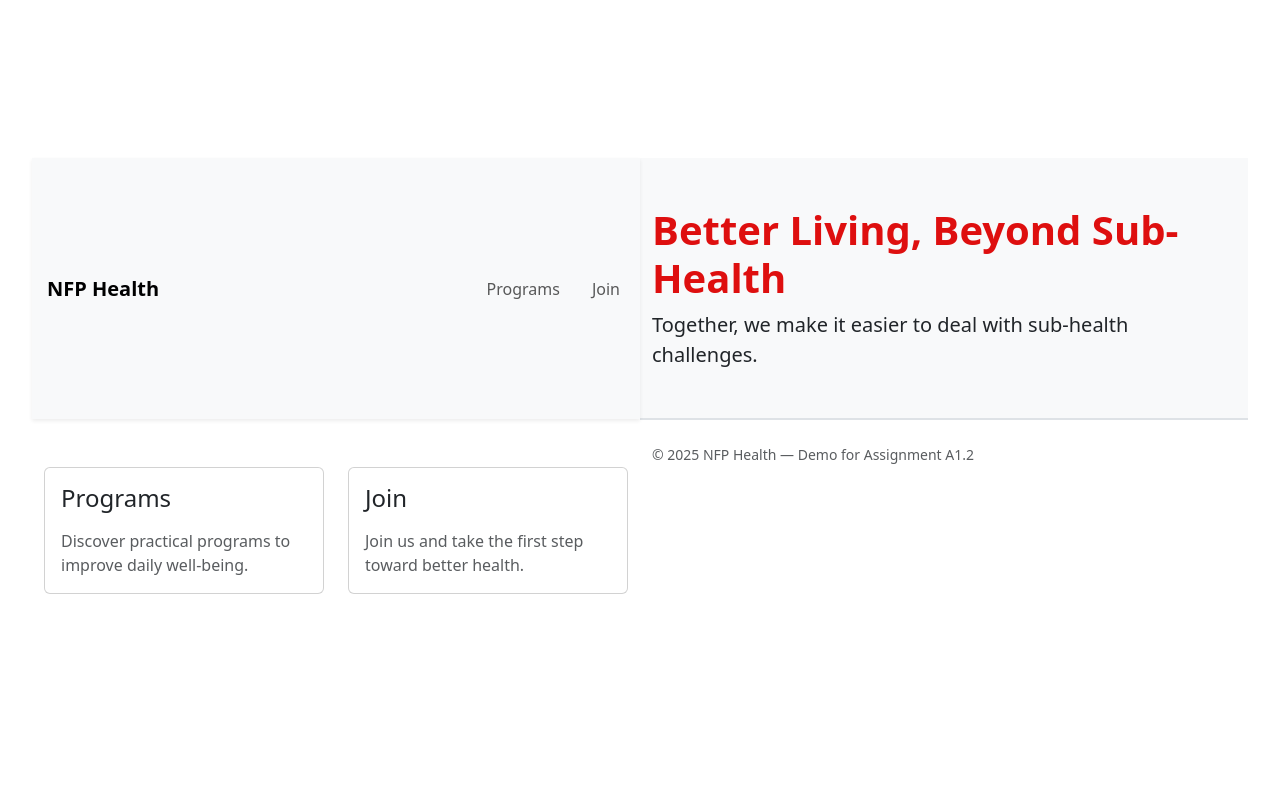
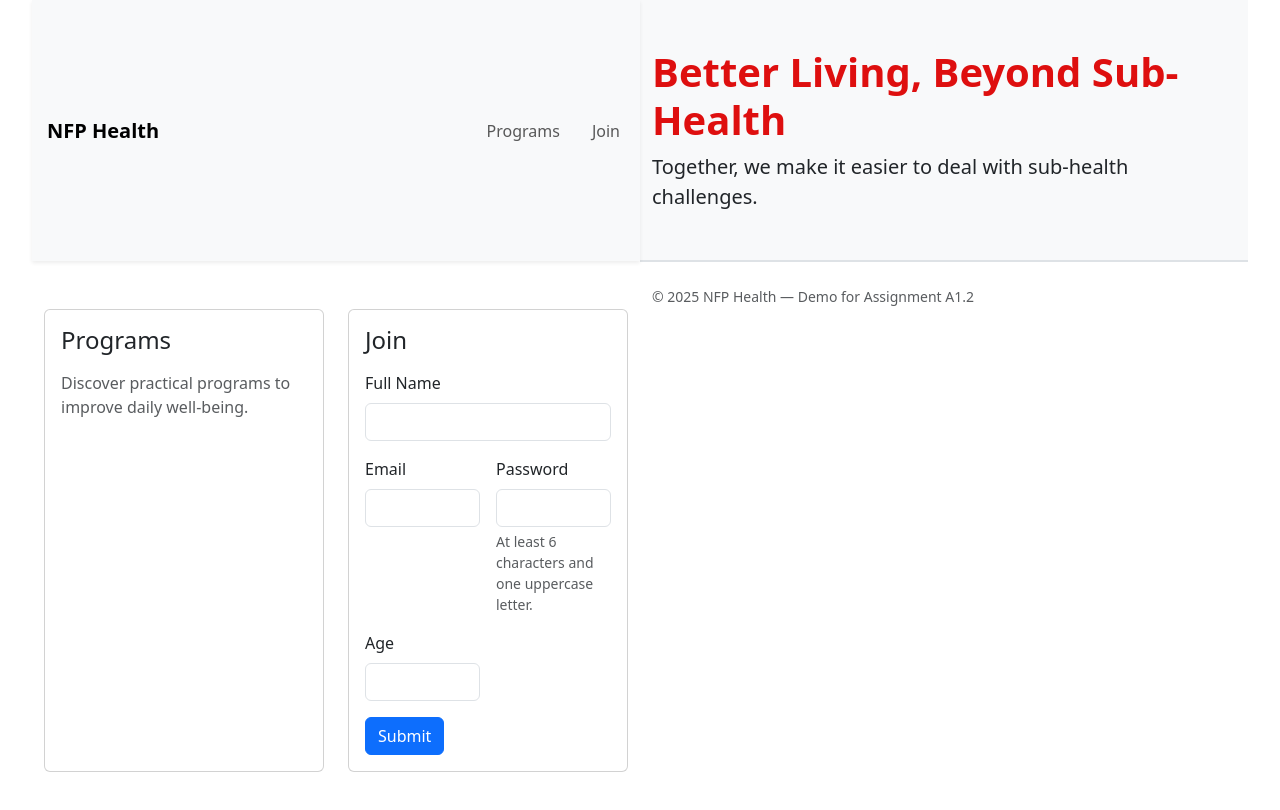
Before and after one commit to XueyingXu1227/5032Assignment, a Vue app: page / in a window 1280 px wide. Shown: the top 810 px of the page. Built offline with nearby package versions, Linux system fonts and the light colour scheme.

Commit message:
Add validations for BR B.1. I built a Join form with name, email, password, and age. Each field now has simple rules for required, format, or range. Fixed the bug from last time. This update completes BR B.1.

```diff
--- a/src/App.vue
+++ b/src/App.vue
@@ -1,5 +1,6 @@
 <script setup>
 import Navbar from './components/Navbar.vue'
+import Join from './components/Join.vue'
 </script>
 
 <template>
@@ -34,7 +35,7 @@ import Navbar from './components/Navbar.vue'
         <div class="card h-100">
           <div class="card-body">
             <h2 class="h4 mb-3">Join</h2>
-            <p class="mb-0 text-muted">Join us and take the first step toward better health.</p>
+            <Join />
           </div>
         </div>
       </section>
```
